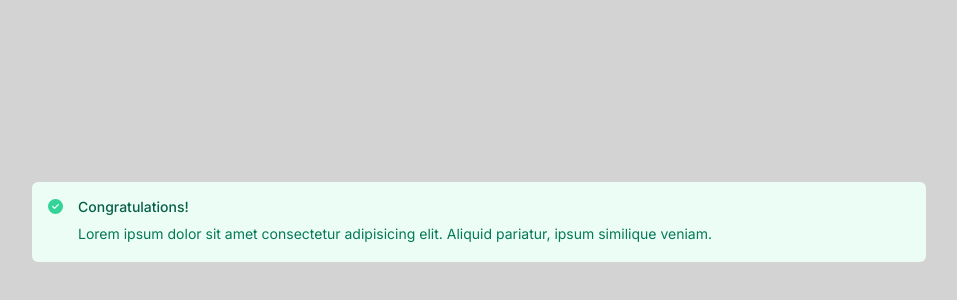
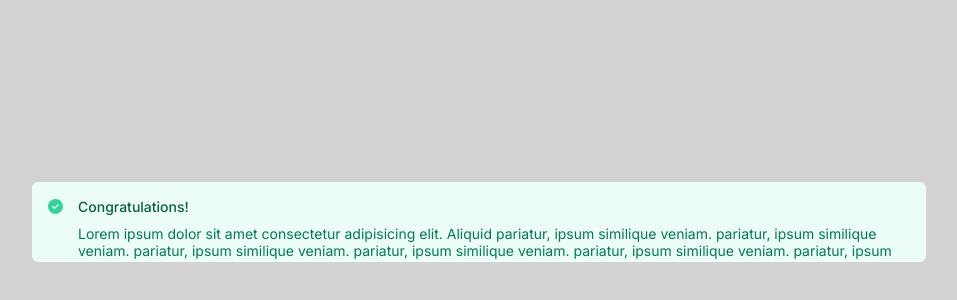
Before and after one commit to erzanthedev/component-library, a React (Create React App) app: page / in a window 1280 px wide. Shown: the part 178-478 px from the top of the page, without its empty margins (161-1118 px from the left). Built offline with nearby package versions, Linux system fonts and the light colour scheme.

Commit message:
fix: added scroll to address text overflow

```diff
--- a/src/components/banners/Banner.js
+++ b/src/components/banners/Banner.js
@@ -10,7 +10,9 @@ const Banner = () => {
         <h6 className="banner-title">Congratulations!</h6>
         <p className="banner-text">
           Lorem ipsum dolor sit amet consectetur adipisicing elit. Aliquid
-          pariatur, ipsum similique veniam.
+          pariatur, ipsum similique veniam. pariatur, ipsum similique veniam.
+          pariatur, ipsum similique veniam. pariatur, ipsum similique veniam.
+          pariatur, ipsum similique veniam. pariatur, ipsum similique veniam.
         </p>
       </div>
     </div>
--- a/src/index.css
+++ b/src/index.css
@@ -90,6 +90,7 @@ main {
   display: flex;
   justify-content: center;
   gap: 10px;
+  overflow-y: scroll;
 }
 
 .banner-icon {
```
